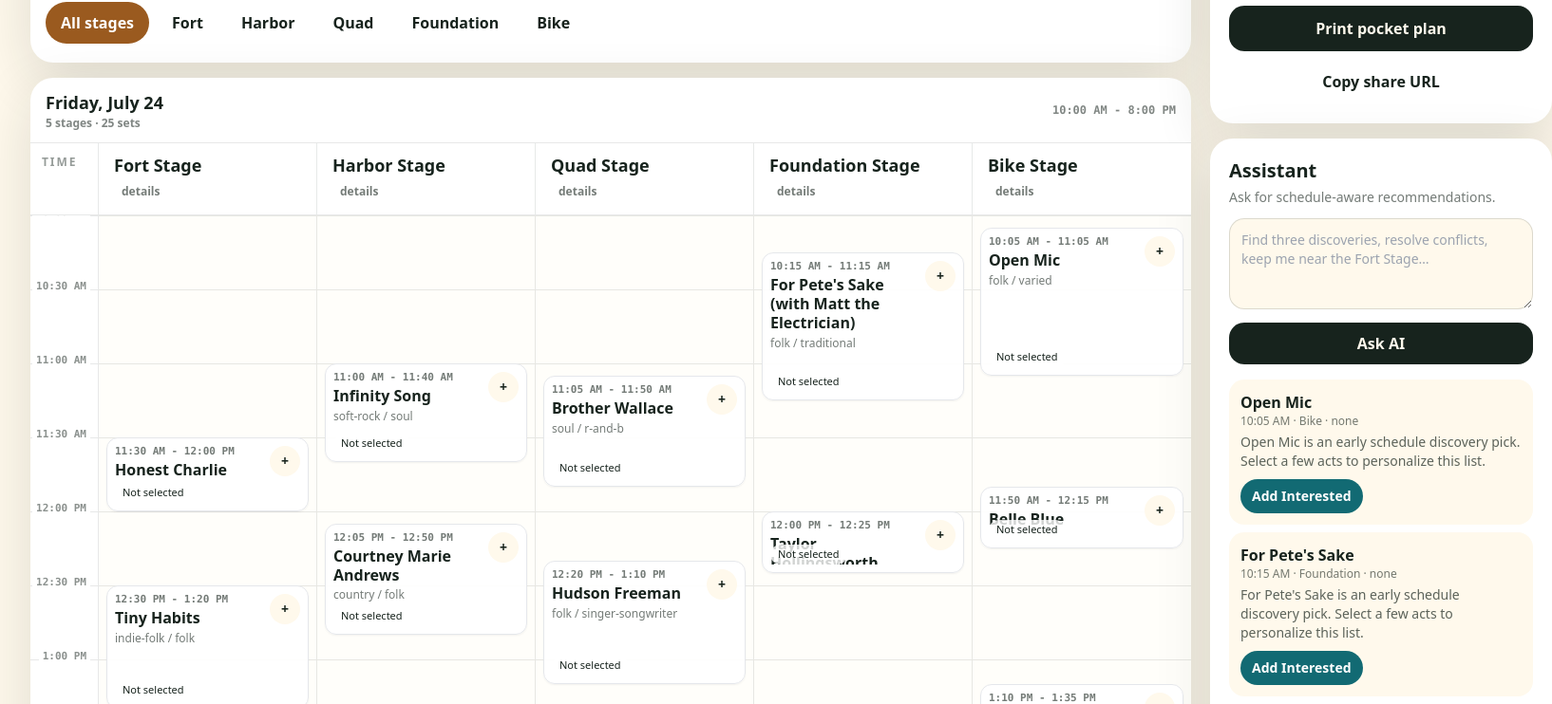
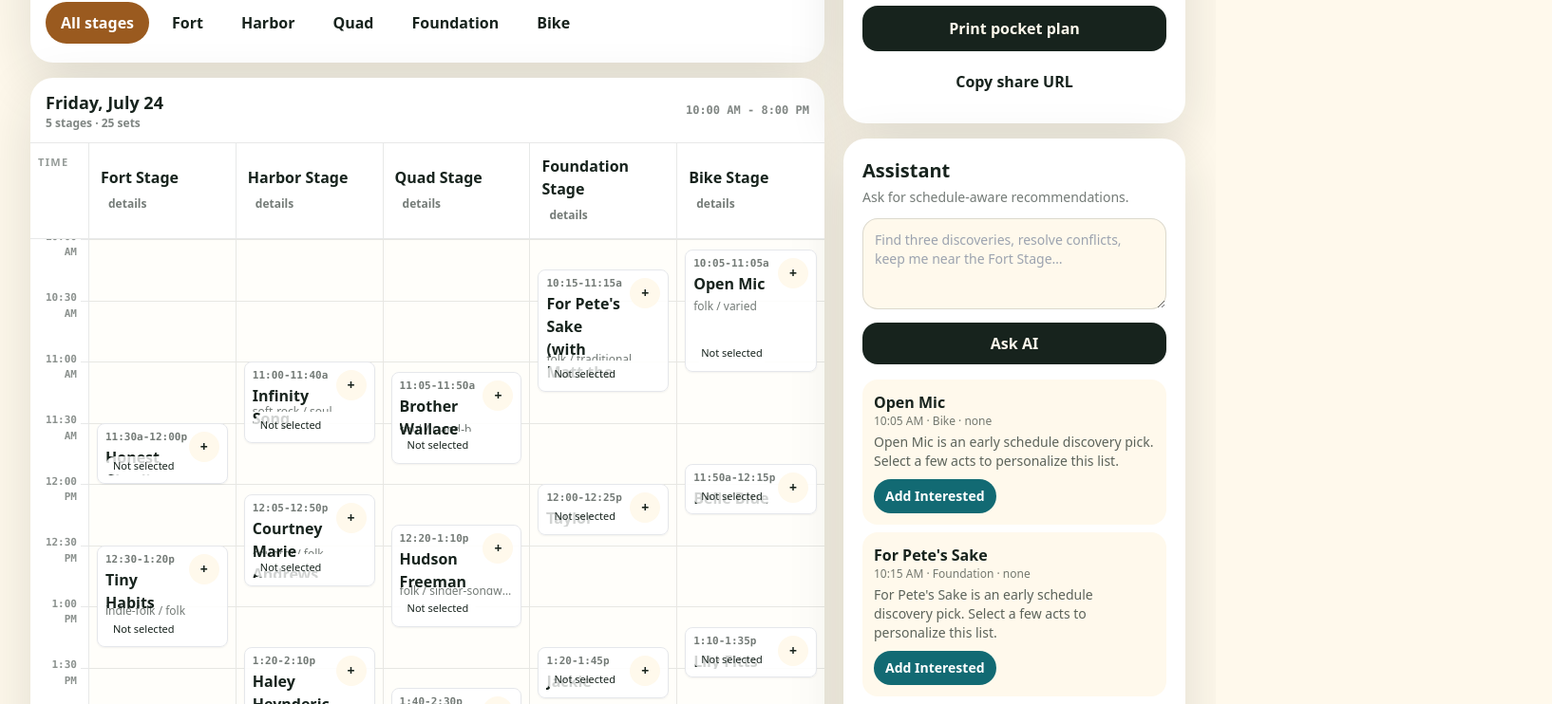
Before and after one commit to JB-Sloan/newportfolkschedule, a Next.js app: page / in a window 1280 px wide. Shown: the part 526-1268 px from the top of the page at 95% size, 1634 px wide, since content can reach past the window. Built offline with nearby package versions, Linux system fonts and the light colour scheme.

Commit message:
Restore side-by-side schedule board

```diff
--- a/components/FolkPlannerApp.tsx
+++ b/components/FolkPlannerApp.tsx
@@ -753,8 +753,8 @@ function ScheduleControls({
 }
 
 const TIMELINE_INTERVAL_MINUTES = 30;
-const TIMELINE_STAGE_MIN_WIDTH = 230;
-const TIMELINE_RAIL_WIDTH = 72;
+const TIMELINE_STAGE_MIN_WIDTH = 150;
+const TIMELINE_RAIL_WIDTH = 62;
 
 function getFestivalMinuteOfDay(iso: string) {
   const parts = new Intl.DateTimeFormat("en-US", {
@@ -774,6 +774,32 @@ function formatTimelineMinute(minuteOfDay: number) {
   const hour12 = hour24 % 12 || 12;
   const suffix = hour24 >= 12 ? "PM" : "AM";
   return `${hour12}:${minute.toString().padStart(2, "0")} ${suffix}`;
+}
+
+function getTimelineSuffix(minuteOfDay: number) {
+  return Math.floor(minuteOfDay / 60) >= 12 ? "PM" : "AM";
+}
+
+function formatTimelineClock(minuteOfDay: number) {
+  const hour24 = Math.floor(minuteOfDay / 60) % 24;
+  const minute = minuteOfDay % 60;
+  const hour12 = hour24 % 12 || 12;
+  return `${hour12}:${minute.toString().padStart(2, "0")}`;
+}
+
+function formatCompactSuffix(minuteOfDay: number) {
+  return getTimelineSuffix(minuteOfDay).toLowerCase()[0];
+}
+
+function formatSetTimeRange(startIso: string, endIso: string) {
+  const start = getFestivalMinuteOfDay(startIso);
+  const end = getFestivalMinuteOfDay(endIso);
+  const startSuffix = formatCompactSuffix(start);
+  const endSuffix = formatCompactSuffix(end);
+  if (startSuffix === endSuffix) {
+    return `${formatTimelineClock(start)}-${formatTimelineClock(end)}${endSuffix}`;
+  }
+  return `${formatTimelineClock(start)}${startSuffix}-${formatTimelineClock(end)}${endSuffix}`;
 }
 
 function buildTimelineTicks(startMinute: number, endMinute: number) {
@@ -822,7 +848,7 @@ function ScheduleGrid({
   const endMinutes = items.map((item) => getFestivalMinuteOfDay(item.end));
   const timelineStart = Math.floor(Math.min(...startMinutes) / TIMELINE_INTERVAL_MINUTES) * TIMELINE_INTERVAL_MINUTES;
   const timelineEnd = Math.ceil(Math.max(...endMinutes) / TIMELINE_INTERVAL_MINUTES) * TIMELINE_INTERVAL_MINUTES;
-  const pixelsPerMinute = density === "compact" ? 2.15 : 2.6;
+  const pixelsPerMinute = density === "compact" ? 1.85 : 2.15;
   const timelineHeight = Math.max(260, (timelineEnd - timelineStart) * pixelsPerMinute);
   const ticks = buildTimelineTicks(timelineStart, timelineEnd);
   const gridTemplateColumns = `${TIMELINE_RAIL_WIDTH}px repeat(${stageIds.length}, minmax(${TIMELINE_STAGE_MIN_WIDTH}px, 1fr))`;
@@ -848,7 +874,7 @@ function ScheduleGrid({
             className="sticky top-0 z-20 grid border-b border-ink/10 bg-white"
             style={{ gridTemplateColumns }}
           >
-            <div className="sticky left-0 z-30 border-r border-ink/10 bg-white px-3 py-3 text-xs font-black uppercase tracking-[0.16em] text-ink/45">
+            <div className="sticky left-0 z-30 border-r border-ink/10 bg-white px-2 py-3 text-[11px] font-black uppercase tracking-[0.12em] text-ink/45">
               Time
             </div>
             {stageIds.map((stageId) => {
@@ -856,10 +882,10 @@ function ScheduleGrid({
               return (
                 <button
                   key={stageId}
-                  className="border-r border-ink/10 px-4 py-3 text-left last:border-r-0"
+                  className="border-r border-ink/10 px-3 py-3 text-left last:border-r-0"
                   onClick={() => onOpenStage(stageId)}
                 >
-                  <span className="block text-lg font-black leading-tight">{stage?.name ?? stageId}</span>
+                  <span className="block text-sm font-black leading-tight sm:text-base">{stage?.name ?? stageId}</span>
                   <span className="mt-1 inline-block rounded-full bg-ink/8 px-2 py-1 text-xs font-bold text-ink/60">details</span>
                 </button>
               );
@@ -943,7 +969,7 @@ function SetCard({
   return (
     <article
       className={classNames(
-        "absolute left-2 right-2 overflow-hidden rounded-xl border p-2 shadow-sm transition hover:shadow-soft",
+        "absolute left-1.5 right-1.5 overflow-hidden rounded-lg border p-1.5 shadow-sm transition hover:shadow-soft sm:left-2 sm:right-2 sm:p-2",
         priority === "must" && "border-bay bg-bay/10",
         priority === "interested" && "border-quad bg-quad/10",
         !priority && "border-ink/12 bg-white/90",
@@ -953,18 +979,18 @@ function SetCard({
       style={style}
     >
       <div className="flex h-full min-h-0 flex-col gap-1 overflow-hidden">
-        <div className="flex min-h-0 items-start gap-2">
+        <div className="flex min-h-0 items-start gap-1.5">
           <button className="min-w-0 flex-1 text-left" onClick={onOpen}>
-            <span className="block whitespace-nowrap font-mono text-[11px] font-bold leading-none text-ink/60 tabular-nums">
-              {formatTime(item.start)} - {formatTime(item.end)}
+            <span className="block whitespace-nowrap font-mono text-[10px] font-bold leading-none text-ink/60 tabular-nums sm:text-[11px]">
+              {formatSetTimeRange(item.start, item.end)}
             </span>
-            <span className={classNames("mt-1 block font-black leading-tight", density === "compact" ? "text-sm" : "text-base", isShortSet ? "line-clamp-1" : "line-clamp-2")}>
+            <span className={classNames("mt-1 block font-black leading-tight", density === "compact" ? "text-xs sm:text-sm" : "text-sm sm:text-base", isShortSet ? "line-clamp-1" : "line-clamp-2")}>
               {item.titleOverride ?? artist.name}
             </span>
           </button>
           <button
             className={classNames(
-              "min-h-8 min-w-8 shrink-0 rounded-full px-2 text-sm font-black",
+              "min-h-7 min-w-7 shrink-0 rounded-full px-2 text-xs font-black sm:min-h-8 sm:min-w-8 sm:text-sm",
               priority === "must" ? "bg-bay text-white" : priority === "interested" ? "bg-quad text-white" : "bg-paper"
             )}
             aria-label={`Set ${artist.name} priority. Current: ${selection}`}
@@ -974,9 +1000,9 @@ function SetCard({
           </button>
         </div>
         {!isShortSet ? (
-          <p className="truncate text-xs text-ink/60">{artist.genres.slice(0, 2).join(" / ")}</p>
+          <p className="truncate text-[11px] text-ink/60 sm:text-xs">{artist.genres.slice(0, 2).join(" / ")}</p>
         ) : null}
-        <div className="mt-auto flex flex-wrap gap-1 text-[11px]">
+        <div className="mt-auto flex flex-wrap gap-1 text-[10px] sm:text-[11px]">
           <span className="rounded-full bg-white/80 px-2 py-0.5">{selection}</span>
           {conflictType !== "none" ? (
             <span className={classNames("rounded-full px-2 py-0.5 font-bold", conflictType === "overlap" ? "bg-red-100 text-red-800" : "bg-amber-100 text-amber-900")}>
```
